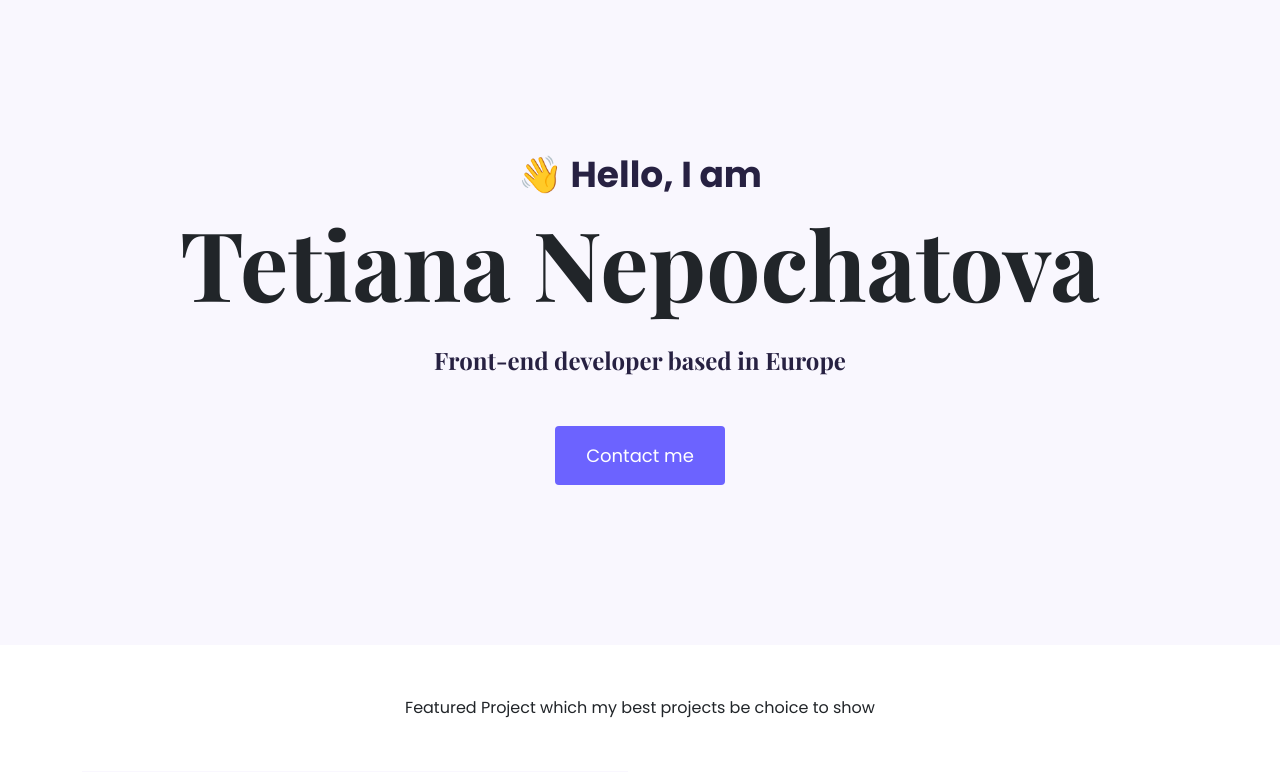
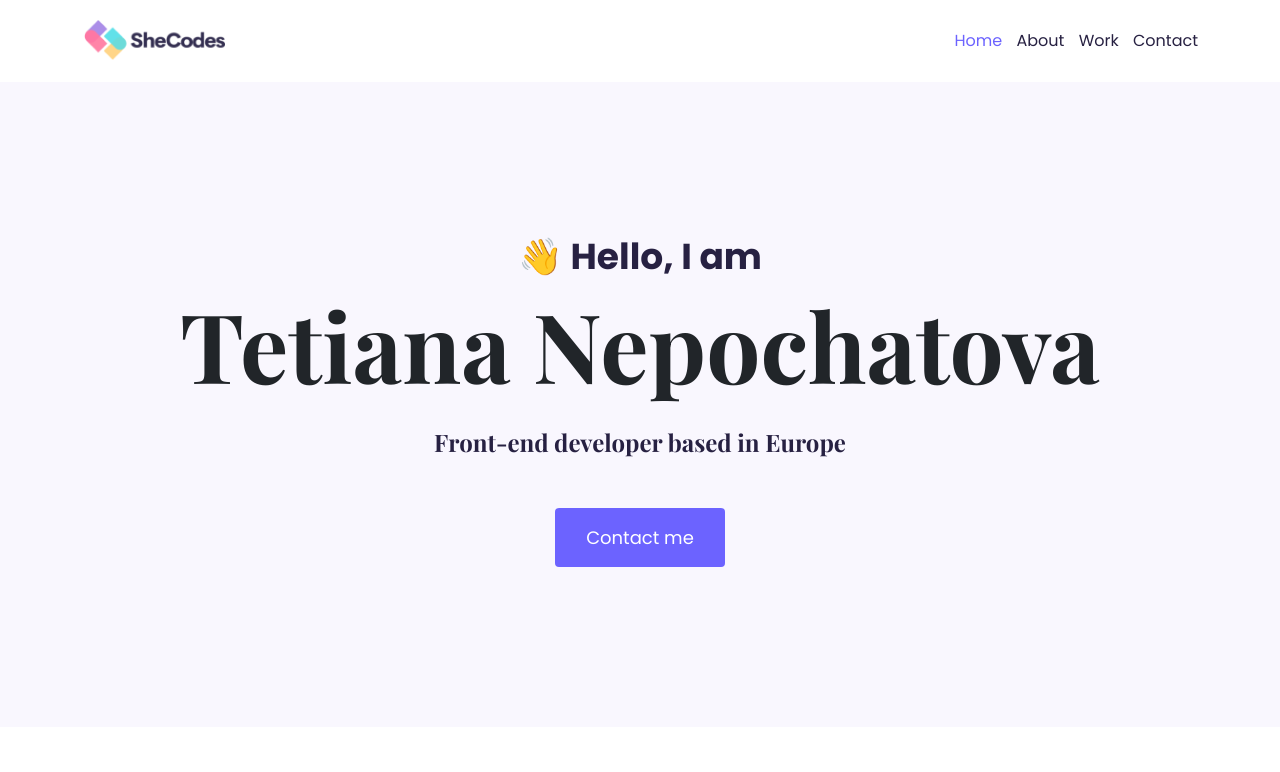
Before and after one commit to Tetiana-Nepochatova/Portfolio-project, a plain HTML site: page index.html in a window 1280 px wide. Shown: the top 772 px of the page. Drawn offline with nearby package versions, Linux system fonts and the light colour scheme.

Commit message:
Added nav-bar

```diff
--- a/css/style.css
+++ b/css/style.css
@@ -105,10 +105,41 @@ p {
   padding: 120px 60px;
 }
 
+.logo {
+  max-height: 40px;
+}
+
+nav {
+  padding: 20px 0;
+}
+
+nav ul {
+  padding: 0;
+  margin: 0;
+}
+
+nav li {
+  display: inline;
+  list-style: none;
+  line-height: 42px;
+  margin-left: 10px;
+}
+
+nav a {
+  text-decoration: none;
+  color: var(--secondary-color);
+  transition: all 100ms ease-in-out;
+}
+
+nav li.active a,
+nav a:hover {
+  color: var(--branding-color);
+}
+
 @media (max-width: 1200px) {
   h1 {
     font-size: 44px;
-    line-height: 56;
+    line-height: 56px;
   }
   h2 {
     font-size: 44px;
--- a/index.html
+++ b/index.html
@@ -31,6 +31,28 @@
     ></script>
   </head>
   <body>
+    <div class="container">
+      <nav class="d-flex justify-content-between">
+        <a href="/">
+          <img
+            src="/images/logo.png"
+            alt="Logo"
+            class="logo d-none d-sm-block"
+          />
+          <img
+            src="/images/logo-small.jpg"
+            alt="Logo"
+            class="logo d-block d-sm-none"
+          />
+        </a>
+        <ul>
+          <li class="active"><a href="/">Home</a></li>
+          <li><a href="/about.html">About</a></li>
+          <li><a href="/work.html">Work</a></li>
+          <li><a href="/contact.html">Contact</a></li>
+        </ul>
+      </nav>
+    </div>
     <div class="hero">
       <p>👋 Hello, I am</p>
       <h1>Tetiana Nepochatova</h1>
```
Also changed, not shown: images/logo-small.jpg (added), images/logo.png (added).
